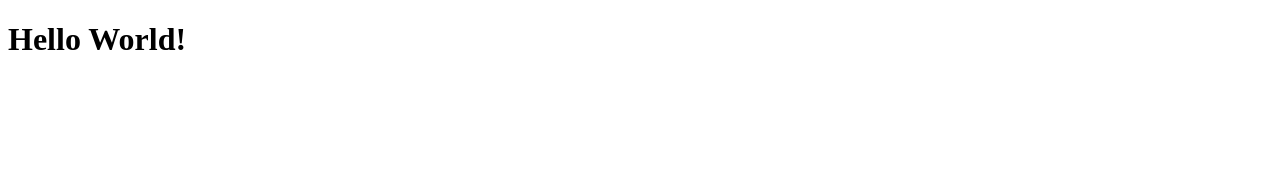
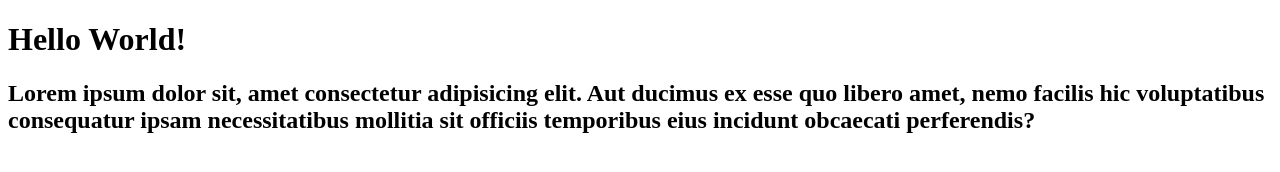
Before and after one commit to Exsoldier-cloud/ardan-git-test, a plain HTML site: page index.html in a window 1280 px wide. Drawn offline with Linux system fonts and the light colour scheme.

Commit message:
menambahkan paragraf

```diff
--- a/index.html
+++ b/index.html
@@ -7,5 +7,6 @@
 </head>
 <body>
     <h1>Hello World!</h1>
+    <h2>Lorem ipsum dolor sit, amet consectetur adipisicing elit. Aut ducimus ex esse quo libero amet, nemo facilis hic voluptatibus consequatur ipsam necessitatibus mollitia sit officiis temporibus eius incidunt obcaecati perferendis?</h2>
 </body>
 </html>
```
